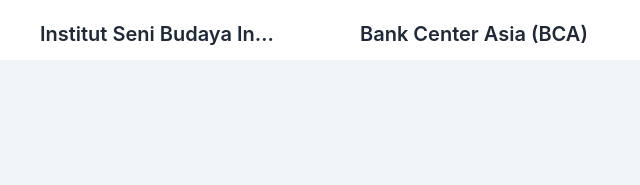
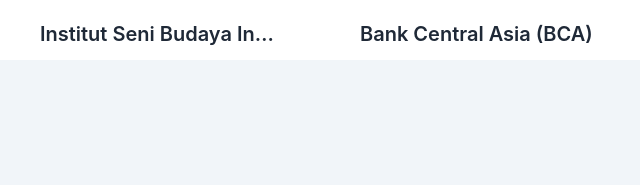
Before and after one commit to berkahalumuniumsteel/berkahalumuniumsteel.github.io, a website: page index.html in a window 1280 px wide. Shown: the part 4207-4392 px from the top of the page, 640-1280 px from the left. Drawn offline with Linux system fonts and the light colour scheme.

Commit message:
Update index.html

```diff
--- a/index.html
+++ b/index.html
@@ -548,7 +548,7 @@
                 </a>
                 <div class="px-6">
                   <h3 class="mb-3 font-semibold text-xl text-gray-800 truncate">
-                    Bank Center Asia (BCA)
+                    Bank Central Asia (BCA)
                   </h3>
                 </div>
               </div>
```
